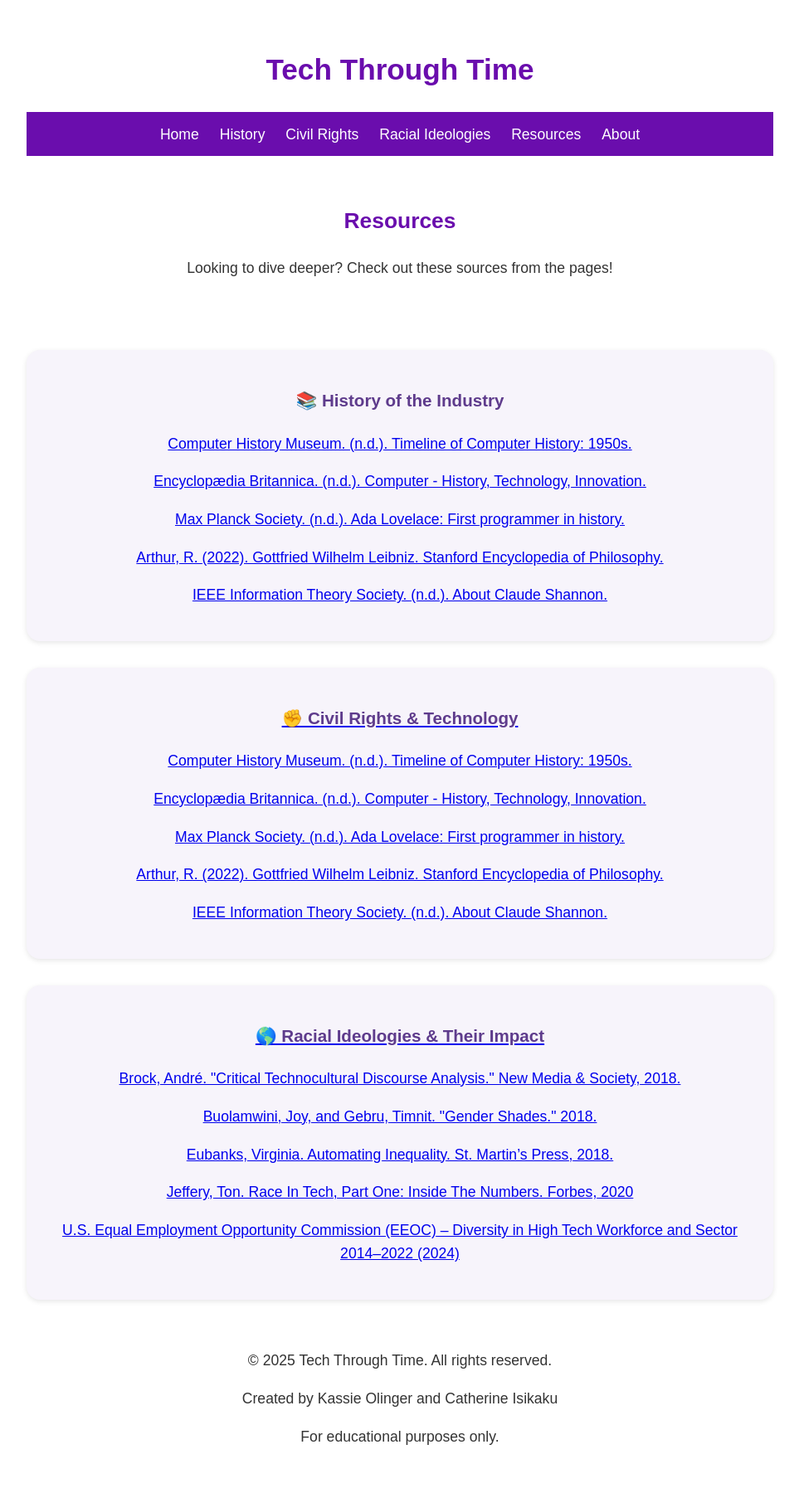
After one commit to olingerkassie/History-Website-Project, a Python web app: template templates/resources.html in a window 1280 px wide. The commit adds this page. Shown: the whole page at 83% size, without its empty margins (158-1121 px from the left). Run offline with Jinja, Linux system fonts and the light colour scheme; the template is opened without the code that fills it, so the values that code supplies are empty.

Commit message:
added footer to pages and resource page mostly done

```diff
--- a/static/styles.css
+++ b/static/styles.css
@@ -123,7 +123,22 @@ body {
     box-shadow: 0 4px 12px rgba(106, 13, 173, 0.3);
   }
 
+  .box {
+    width: 300px;           /* Set a fixed or max width */
+    height: 200px;          /* Optional: set a fixed height */
+    padding: 16px;          /* Adds space inside the box */
+    border: 1px solid #ccc; /* Visual boundary */
+    box-sizing: border-box; /* Includes padding in total size */
+    word-wrap: break-word;  /* Ensures long words don't overflow */
+  }
+
   .resources-button:hover {
     background-color: #5a039c;
     transform: translateY(-2px) scale(1.03);
   }
+
+  footer {
+    color: 0 4px 12px rgba(106, 13, 173, 0.3);
+    text-align: center;
+    padding: 10px 0;
+  }
--- a/templates/assignment.html
+++ b/templates/assignment.html
@@ -200,4 +200,9 @@
 </div>
 
 </body>
+<footer>
+    <p>&copy; 2025 Tech Through Time. All rights reserved.</p>
+    <p>Created by Kassie Olinger and Catherine Isikaku</p>
+    <p>For educational purposes only.</p>
+    </footer>
 </html>
--- a/templates/civil_rights.html
+++ b/templates/civil_rights.html
@@ -89,4 +89,9 @@
       <div class="resources-redirect">
         <a href="resources.html" class="resources-button">🔗 Explore More Resources</a>
       </div>
+      <footer>
+        <p>&copy; 2025 Tech Through Time. All rights reserved.</p>
+        <p>Created by Kassie Olinger and Catherine Isikaku</p>
+        <p>For educational purposes only.</p>
+        </footer>
   </section>
--- a/templates/history.html
+++ b/templates/history.html
@@ -125,4 +125,9 @@
       <div class="resources-redirect">
         <a href="resources.html" class="resources-button">🔗 Explore More Resources</a>
       </div>
+      <footer>
+        <p>&copy; 2025 Tech Through Time. All rights reserved.</p>
+        <p>Created by Kassie Olinger and Catherine Isikaku</p>
+        <p>For educational purposes only.</p>
+        </footer>
   </section>
--- a/templates/index.html
+++ b/templates/index.html
@@ -70,4 +70,9 @@
     </section>
   <script src="{{ url_for('static', filename='script.js') }}"></script>
 </body>
+<footer>
+  <p>&copy; 2025 Tech Through Time. All rights reserved.</p>
+  <p>Created by Kassie Olinger and Catherine Isikaku</p>
+  <p>For educational purposes only.</p>
+  </footer>
 </html>
--- a/templates/race_ideology.html
+++ b/templates/race_ideology.html
@@ -127,4 +127,9 @@
 <div class="resources-redirect">
     <a href="resources.html" class="resources-button">🔗 Explore More Resources</a>
   </div>
+  <footer>
+    <p>&copy; 2025 Tech Through Time. All rights reserved.</p>
+    <p>Created by Kassie Olinger and Catherine Isikaku</p>
+    <p>For educational purposes only.</p>
+    </footer>
 </html>
--- /dev/null
+++ b/templates/resources.html
@@ -0,0 +1,138 @@
+<!DOCTYPE html>
+<html lang="en">
+<head>
+  <meta charset="UTF-8">
+  <title>Resources | Tech History</title>
+  <link rel="stylesheet" href="../static/styles.css">
+</head>
+<body>
+  <div class="site-title">
+    <h1>Tech Through Time</h1>
+  </div>
+  <header>
+    <nav>
+      <a href="index.html">Home</a>
+      <a href="history.html">History</a>
+      <a href="civil_rights.html">Civil Rights</a>
+      <a href="assignment.html">Racial Ideologies</a>
+      <a href="resources.html">Resources</a>
+      <a href="about.html">About</a>
+    </nav>
+  </header>
+  <main>
+    <h2>Resources</h2>
+    <p>Looking to dive deeper? Check out these sources from the pages!</p>
+    <!-- Add more later -->
+  </main>
+
+  <section<a href="history.html" style="text-decoration: none;">
+    <div class="card">
+        <h3>📚 History of the Industry</h3>
+    </a>
+
+    <div class="sources">
+      <p>
+        <a href="https://www.computerhistory.org/timeline/1950/" target="_blank" rel="noopener noreferrer">
+          Computer History Museum. (n.d.). Timeline of Computer History: 1950s.
+        </a>
+      </p>
+      <p>
+        <a href="https://www.britannica.com/technology/computer" target="_blank" rel="noopener noreferrer">
+          Encyclopædia Britannica. (n.d.). Computer - History, Technology, Innovation.
+        </a>
+      </p>
+      <p>
+        <a href="https://www.mpg.de/female-pioneers-of-science/Ada-Lovelace" target="_blank" rel="noopener noreferrer">
+          Max Planck Society. (n.d.). Ada Lovelace: First programmer in history.
+        </a>
+      </p>
+      <p>
+        <a href="https://plato.stanford.edu/entries/leibniz/" target="_blank" rel="noopener noreferrer">
+          Arthur, R. (2022). Gottfried Wilhelm Leibniz. Stanford Encyclopedia of Philosophy.
+        </a>
+      </p>
+      <p>
+        <a href="https://www.itsoc.org/about/shannon" target="_blank" rel="noopener noreferrer">
+          IEEE Information Theory Society. (n.d.). About Claude Shannon.
+        </a>
+      </p>
+    </div>
+    </div>
+    <section style="text-decoration: none;">
+        <a href="civil_rights.html">
+          <div class="card">
+            <h3>✊ Civil Rights & Technology</h3>
+            <div class="sources">
+              <p>
+                <a href="https://www.computerhistory.org/timeline/1950/" target="_blank" rel="noopener noreferrer">
+                  Computer History Museum. (n.d.). Timeline of Computer History: 1950s.
+                </a>
+              </p>
+              <p>
+                <a href="https://www.britannica.com/technology/computer" target="_blank" rel="noopener noreferrer">
+                  Encyclopædia Britannica. (n.d.). Computer - History, Technology, Innovation.
+                </a>
+              </p>
+              <p>
+                <a href="https://www.mpg.de/female-pioneers-of-science/Ada-Lovelace" target="_blank" rel="noopener noreferrer">
+                  Max Planck Society. (n.d.). Ada Lovelace: First programmer in history.
+                </a>
+              </p>
+              <p>
+                <a href="https://plato.stanford.edu/entries/leibniz/" target="_blank" rel="noopener noreferrer">
+                  Arthur, R. (2022). Gottfried Wilhelm Leibniz. Stanford Encyclopedia of Philosophy.
+                </a>
+              </p>
+              <p>
+                <a href="https://www.itsoc.org/about/shannon" target="_blank" rel="noopener noreferrer">
+                  IEEE Information Theory Society. (n.d.). About Claude Shannon.
+                </a>
+              </p>
+            </div>
+          </div>
+        </a>
+      </section>
+      <section style="text-decoration: none;">
+        <a href="civil_rights.html">
+          <div class="card">
+            <h3>🌎 Racial Ideologies & Their Impact</h3>
+            <div class="sources">
+              <p>
+                <a href="https://journals.sagepub.com/doi/abs/10.1177/1461444816677532" target="_blank" rel="noopener noreferrer">
+                    Brock, André. "Critical Technocultural Discourse Analysis." New Media & Society, 2018.
+                </a>
+              </p>
+              <p>
+                <a href="https://proceedings.mlr.press/v81/buolamwini18a.html" target="_blank" rel="noopener noreferrer">
+                    Buolamwini, Joy, and Gebru, Timnit. "Gender Shades." 2018.
+                </a>
+              </p>
+              <p>
+                <a href="https://us.macmillan.com/books/9781250074317/automatinginequality/" target="_blank" rel="noopener noreferrer">
+                    Eubanks, Virginia. Automating Inequality. St. Martin’s Press, 2018.
+                </a>
+              </p>
+              <p>
+                <a href="https://www.forbes.com/councils/forbestechcouncil/2020/11/18/race-in-tech-part-one-inside-the-numbers/" target="_blank" rel="noopener noreferrer">
+                    Jeffery, Ton. Race In Tech, Part One: Inside The Numbers. Forbes, 2020
+                </a>
+              </p>
+              <p>
+                <a href="https://www.eeoc.gov/sites/default/files/2024-09/20240910_Diversity%20in%20the%20High%20Tech%20Workforce%20and%20Sector%202014-2022.pdf" target="_blank" rel="noopener noreferrer">
+                    U.S. Equal Employment Opportunity Commission (EEOC) – Diversity in High Tech Workforce and Sector 2014–2022 (2024)
+                </a>
+              </p>
+            </div>
+          </div>
+        </a>
+      </section>
+
+  <script src="{{ url_for('static', filename='script.js') }}"></script>
+
+  <footer>
+    <p>&copy; 2025 Tech Through Time. All rights reserved.</p>
+    <p>Created by Kassie Olinger and Catherine Isikaku</p>
+    <p>For educational purposes only.</p>
+    </footer>
+</body>
+</html>
```
